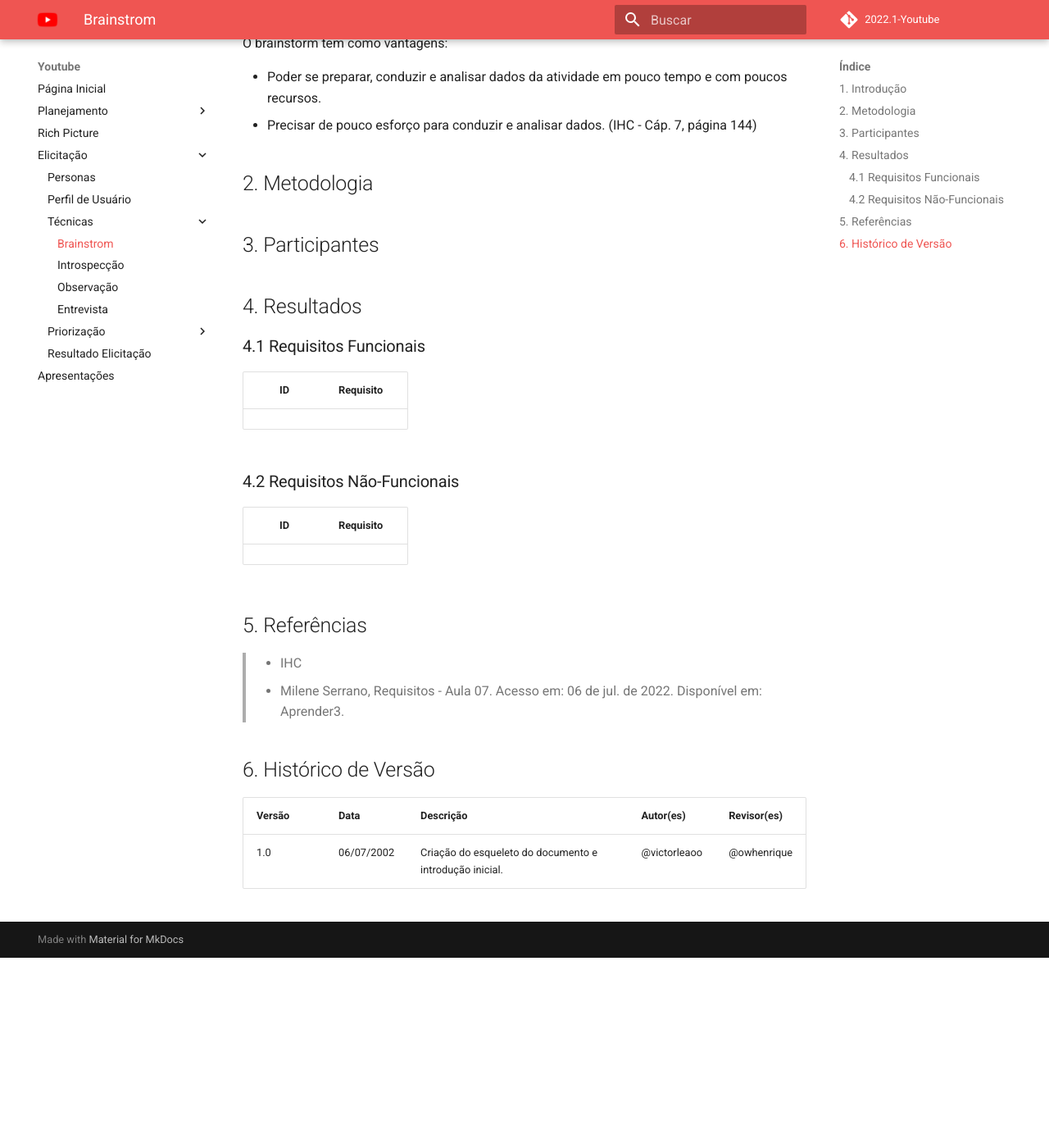
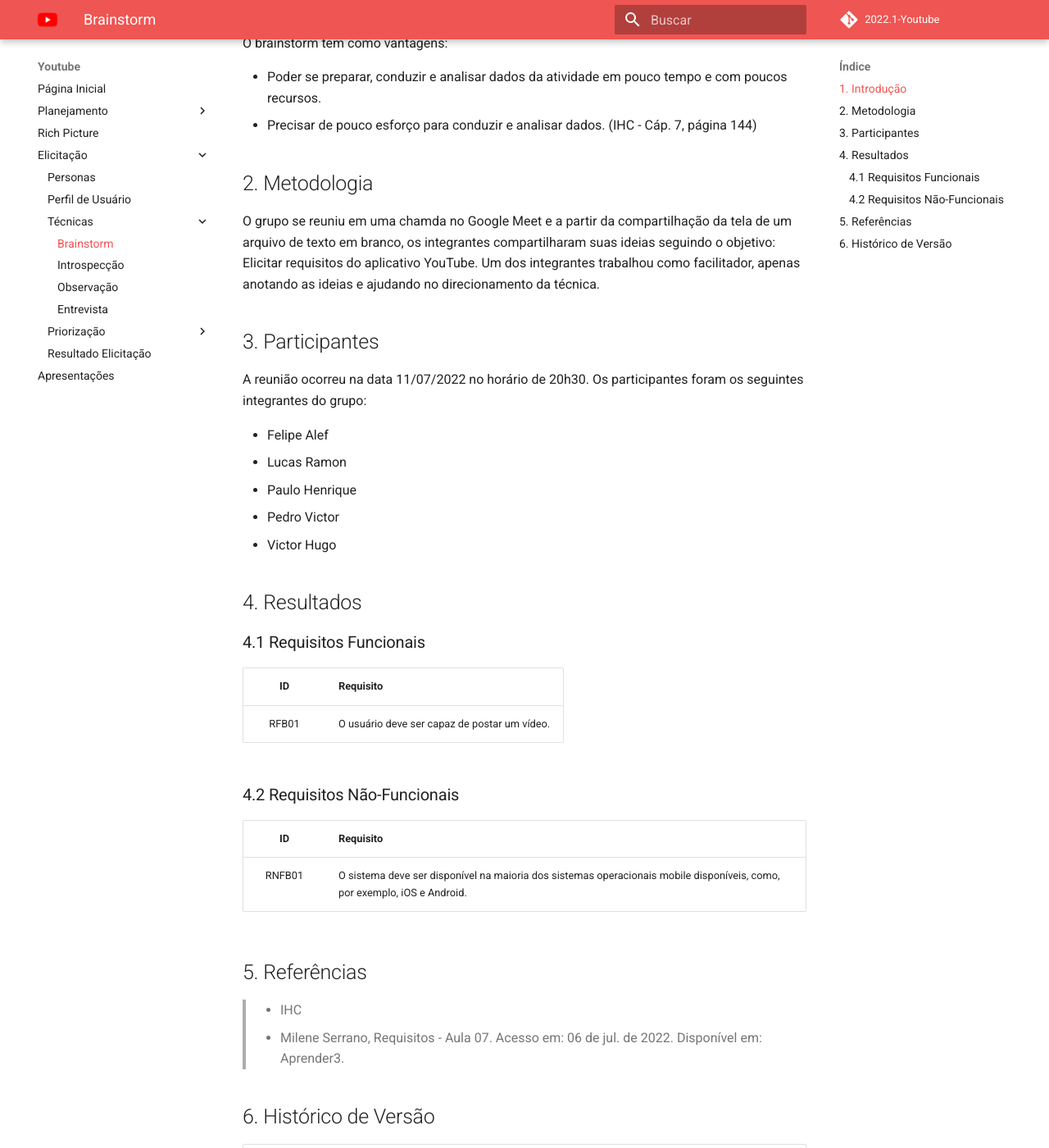
Before and after one commit to Requisitos-de-Software/2022.1-Youtube, an MkDocs documentation site: the page built from docs/elicitacao/tecnicas/brainstorm.md, in a window 1280 px wide and 1400 px high, scrolled down 351 px. Shown: the whole window at 82% size. Built offline with MkDocs 1.6.1 and Material for MkDocs 9.7.7, drawn with Linux system fonts in a browser that asks for light colours; comment, search, counter and statistics services are not loaded; before the commit the page ends 1519 px from its top, so only the background shows below that; some of the changed text lies outside the part shown.

Commit message:
começo brainstorm

```diff
--- a/docs/elicitacao/tecnicas/brainstorm.md
+++ b/docs/elicitacao/tecnicas/brainstorm.md
@@ -12,18 +12,28 @@ O brainstorm tem como vantagens:
 (IHC - Cáp. 7, página 144)
 
 ## 2. Metodologia
+O grupo se reuniu em uma chamda no Google Meet e a partir da compartilhação da tela de um arquivo de texto em branco, os integrantes compartilharam suas ideias seguindo o objetivo: Elicitar requisitos do aplicativo YouTube. Um dos integrantes trabalhou como facilitador, apenas anotando as ideias e ajudando no direcionamento da técnica.
 
 ## 3. Participantes
+A reunião ocorreu na data 11/07/2022 no horário de 20h30. Os participantes foram os seguintes integrantes do grupo:
+
+- Felipe Alef
+- Lucas Ramon
+- Paulo Henrique
+- Pedro Victor
+- Victor Hugo
 
 ## 4. Resultados
 
 ### 4.1 Requisitos Funcionais
-| ID  | Requisito |
-| :-: | :-------- |
+| ID    | Requisito |
+| :-:   | :-------- |
+| RFB01 | O usuário deve ser capaz de postar um vídeo. |
 
 ### 4.2 Requisitos Não-Funcionais
-| ID  | Requisito |
-| :-: | :-------- |
+| ID     | Requisito |
+| :-:    | :-------- |
+| RNFB01 | O sistema deve ser disponível na maioria dos sistemas operacionais mobile disponíveis, como, por exemplo, iOS e Android. |
 
 ## 5. Referências
 > - IHC
@@ -33,3 +43,4 @@ O brainstorm tem como vantagens:
 | Versão | Data | Descrição | Autor(es) | Revisor(es) |
 | ------ | ---- | --------- | --------- | ----------- |
 | 1.0    | 06/07/2002 | Criação do esqueleto do documento e introdução inicial. | @victorleaoo | @owhenrique |
+| 1.1    | 11/07/2002 | Adição da metodologia e dos participantes do Brainstorm. | @victorleaoo | @owhenrique |
--- a/mkdocs.yml
+++ b/mkdocs.yml
@@ -10,7 +10,6 @@ theme:
   palette:
     primary: 'red'
 
-
 nav:
   - Página Inicial: index.md
   - Planejamento:
@@ -22,7 +21,7 @@ nav:
     - Personas: elicitacao/personas.md
     - Perfil de Usuário: elicitacao/perfil.md
     - Técnicas:
-      - Brainstrom: elicitacao/tecnicas/brainstorm.md
+      - Brainstorm: elicitacao/tecnicas/brainstorm.md
       - Introspecção: elicitacao/tecnicas/introspeccao.md
       - Observação: elicitacao/tecnicas/observacao.md
       - Entrevista: elicitacao/tecnicas/entrevista.md
```
Also changed, not shown: docs/elicitacao/tecnicas/introspeccao.md (+3 -2 lines).
